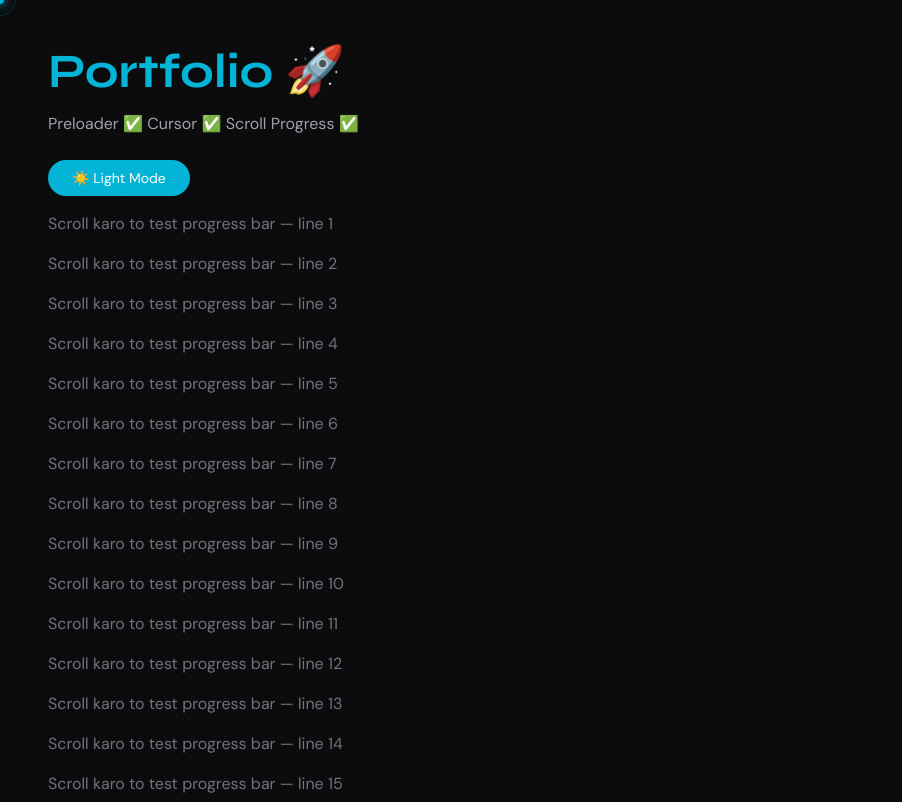
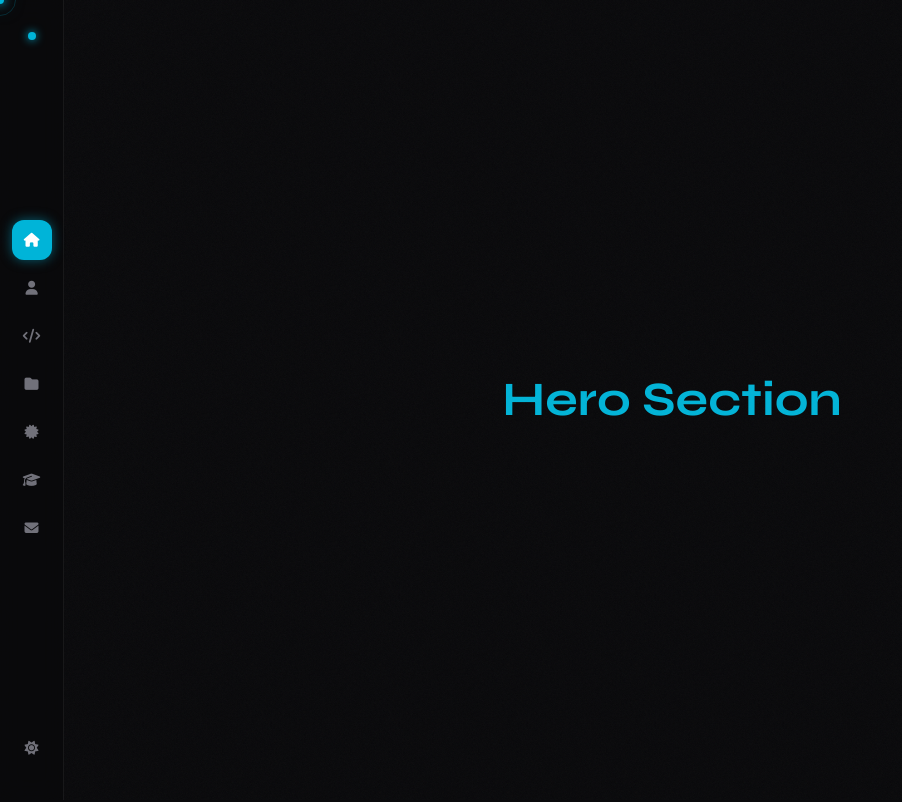
Before and after one commit to RADHIKA16019/my-portfolio, a React (Vite) app: page / in a window 1280 px wide. Shown: the top 802 px of the page, without its empty margins (0-902 px from the left). Built offline with nearby package versions, Linux system fonts and the light colour scheme.

Commit message:
add sidebar

```diff
--- a/src/App.jsx
+++ b/src/App.jsx
@@ -5,6 +5,7 @@ import Preloader from "./components/Preloader";
 import Cursor from "./components/Cursor";
 import ScrollProgress from "./components/ScrollProgress";
 import BatteryBanner from "./components/BatteryBanner";
+import Sidebar from "./components/Sidebar";
 
 function App() {
   const { isDark, toggleTheme } = useTheme();
@@ -12,46 +13,51 @@ function App() {
 
   return (
     <>
-      {/* Custom cursor */}
       <Cursor />
-
-      {/* Scroll progress bar */}
       <ScrollProgress />
-
-      {/* Battery warning banner */}
       <BatteryBanner />
 
-      {/* Preloader — shows first, then reveals site */}
       {loading && <Preloader onComplete={() => setLoading(false)} />}
 
-      {/* Main site — hidden until preloader done */}
       <div
-        className={`min-h-screen bg-white dark:bg-zinc-950 text-zinc-800
-          dark:text-zinc-100 transition-opacity duration-700
-          ${loading ? "opacity-0" : "opacity-100"}`}
+        className={`min-h-screen bg-white dark:bg-zinc-950 text-zinc-800 dark:text-zinc-100 transition-opacity duration-700 ${loading ? "opacity-0" : "opacity-100"}`}
       >
-        {/* Temporary test content */}
-        <div className="p-12">
-          <h1 className="font-syne text-5xl font-bold text-accent mb-4">
-            Portfolio 🚀
-          </h1>
-          <p className="font-dm text-zinc-400 mb-6">
-            Preloader ✅ Cursor ✅ Scroll Progress ✅
-          </p>
-          <button
-            onClick={toggleTheme}
-            className="bg-accent text-white px-6 py-2 rounded-full font-dm text-sm"
-          >
-            {isDark ? "☀️ Light Mode" : "🌙 Dark Mode"}
-          </button>
+        {/* Sidebar */}
+        <Sidebar isDark={isDark} toggleTheme={toggleTheme} />
 
-          {/* Long content to test scroll progress */}
-          {Array.from({ length: 20 }).map((_, i) => (
-            <p key={i} className="font-dm text-zinc-500 mt-4">
-              Scroll karo to test progress bar — line {i + 1}
-            </p>
-          ))}
-        </div>
+        {/* Main content — left padding for sidebar on desktop */}
+        <main className="md:pl-16">
+
+          {/* Test sections to check sidebar navigation */}
+          <section id="hero" className="min-h-screen flex items-center justify-center">
+            <h1 className="font-syne text-5xl font-bold text-accent">Hero Section</h1>
+          </section>
+
+          <section id="about" className="min-h-screen flex items-center justify-center">
+            <h1 className="font-syne text-5xl font-bold text-accent">About Section</h1>
+          </section>
+
+          <section id="skills" className="min-h-screen flex items-center justify-center">
+            <h1 className="font-syne text-5xl font-bold text-accent">Skills Section</h1>
+          </section>
+
+          <section id="projects" className="min-h-screen flex items-center justify-center">
+            <h1 className="font-syne text-5xl font-bold text-accent">Projects Section</h1>
+          </section>
+
+          <section id="certificates" className="min-h-screen flex items-center justify-center">
+            <h1 className="font-syne text-5xl font-bold text-accent">Certificates Section</h1>
+          </section>
+
+          <section id="education" className="min-h-screen flex items-center justify-center">
+            <h1 className="font-syne text-5xl font-bold text-accent">Education Section</h1>
+          </section>
+
+          <section id="contact" className="min-h-screen flex items-center justify-center">
+            <h1 className="font-syne text-5xl font-bold text-accent">Contact Section</h1>
+          </section>
+
+        </main>
       </div>
     </>
   );
--- a/src/components/Sidebar.jsx
+++ b/src/components/Sidebar.jsx
@@ -0,0 +1,158 @@
+import { useState, useEffect } from "react";
+
+/**
+ * Sidebar — left vertical icon navigation
+ * - Desktop: fixed left side, icons only
+ * - Mobile: fixed bottom bar
+ * - Active section highlight
+ * - Theme toggle at bottom
+ */
+
+const navItems = [
+  { id: "hero", icon: "fa-solid fa-house", label: "Home" },
+  { id: "about", icon: "fa-solid fa-user", label: "About" },
+  { id: "skills", icon: "fa-solid fa-code", label: "Skills" },
+  { id: "projects", icon: "fa-solid fa-folder", label: "Projects" },
+  { id: "certificates", icon: "fa-solid fa-certificate", label: "Certificates" },
+  { id: "education", icon: "fa-solid fa-graduation-cap", label: "Education" },
+  { id: "contact", icon: "fa-solid fa-envelope", label: "Contact" },
+];
+
+function Sidebar({ isDark, toggleTheme }) {
+  const [active, setActive] = useState("hero");
+  const [tooltip, setTooltip] = useState(null);
+
+  // Track which section is in view
+  useEffect(() => {
+    const observers = [];
+
+    navItems.forEach(({ id }) => {
+      const el = document.getElementById(id);
+      if (!el) return;
+
+      const observer = new IntersectionObserver(
+        ([entry]) => {
+          if (entry.isIntersecting) setActive(id);
+        },
+        { threshold: 0.4 }
+      );
+
+      observer.observe(el);
+      observers.push(observer);
+    });
+
+    return () => observers.forEach((o) => o.disconnect());
+  }, []);
+
+  // Smooth scroll to section
+  const scrollTo = (id) => {
+    const el = document.getElementById(id);
+    if (el) el.scrollIntoView({ behavior: "smooth" });
+  };
+
+  return (
+    <>
+      {/* ── DESKTOP SIDEBAR — left vertical ── */}
+      <nav
+        className="hidden md:flex fixed left-0 top-0 h-full w-16 flex-col items-center justify-between py-8 z-[9999]"
+        style={{
+          background: "rgba(9, 9, 11, 0.6)",
+          backdropFilter: "blur(12px)",
+          borderRight: "1px solid rgba(255,255,255,0.06)",
+        }}
+      >
+        {/* Top dot */}
+        <div
+          className="w-2 h-2 rounded-full bg-accent"
+          style={{ boxShadow: "0 0 8px #00b4d8" }}
+        />
+
+        {/* Nav icons */}
+        <div className="flex flex-col items-center gap-2">
+          {navItems.map(({ id, icon, label }) => (
+            <div key={id} className="relative">
+              <button
+                onClick={() => scrollTo(id)}
+                onMouseEnter={() => setTooltip(id)}
+                onMouseLeave={() => setTooltip(null)}
+                className={`w-10 h-10 rounded-xl flex items-center justify-center transition-all duration-200
+                  ${active === id
+                    ? "bg-accent text-white shadow-lg"
+                    : "text-zinc-500 hover:text-accent hover:bg-zinc-800"
+                  }`}
+                style={
+                  active === id
+                    ? { boxShadow: "0 0 12px #00b4d880" }
+                    : {}
+                }
+              >
+                <i className={`${icon} text-sm`}></i>
+              </button>
+
+              {/* Tooltip */}
+              {tooltip === id && (
+                <div
+                  className="absolute left-14 top-1/2 -translate-y-1/2 px-3 py-1 rounded-lg text-xs font-dm whitespace-nowrap z-50"
+                  style={{
+                    background: "rgba(9,9,11,0.9)",
+                    border: "1px solid rgba(255,255,255,0.1)",
+                    color: "#fff",
+                  }}
+                >
+                  {label}
+                  {/* Arrow */}
+                  <div
+                    className="absolute right-full top-1/2 -translate-y-1/2 border-4 border-transparent"
+                    style={{ borderRightColor: "rgba(9,9,11,0.9)" }}
+                  />
+                </div>
+              )}
+            </div>
+          ))}
+        </div>
+
+        {/* Theme toggle at bottom */}
+        <button
+          onClick={toggleTheme}
+          className="w-10 h-10 rounded-xl flex items-center justify-center text-zinc-500 hover:text-accent hover:bg-zinc-800 transition-all duration-200"
+          title={isDark ? "Light Mode" : "Dark Mode"}
+        >
+          <i className={`fa-solid ${isDark ? "fa-sun" : "fa-moon"} text-sm`}></i>
+        </button>
+      </nav>
+
+      {/* ── MOBILE BOTTOM BAR ── */}
+      <nav
+        className="flex md:hidden fixed bottom-0 left-0 right-0 z-[9999] items-center justify-around px-2 py-3"
+        style={{
+          background: "rgba(9, 9, 11, 0.85)",
+          backdropFilter: "blur(12px)",
+          borderTop: "1px solid rgba(255,255,255,0.06)",
+        }}
+      >
+        {navItems.map(({ id, icon, label }) => (
+          <button
+            key={id}
+            onClick={() => scrollTo(id)}
+            className={`flex flex-col items-center gap-1 px-2 transition-all duration-200
+              ${active === id ? "text-accent" : "text-zinc-500"}`}
+          >
+            <i className={`${icon} text-base`}></i>
+            <span className="text-[9px] font-dm">{label}</span>
+          </button>
+        ))}
+
+        {/* Theme toggle in mobile bar */}
+        <button
+          onClick={toggleTheme}
+          className={`flex flex-col items-center gap-1 px-2 text-zinc-500 transition-all duration-200`}
+        >
+          <i className={`fa-solid ${isDark ? "fa-sun" : "fa-moon"} text-base`}></i>
+          <span className="text-[9px] font-dm">Theme</span>
+        </button>
+      </nav>
+    </>
+  );
+}
+
+export default Sidebar;
```
